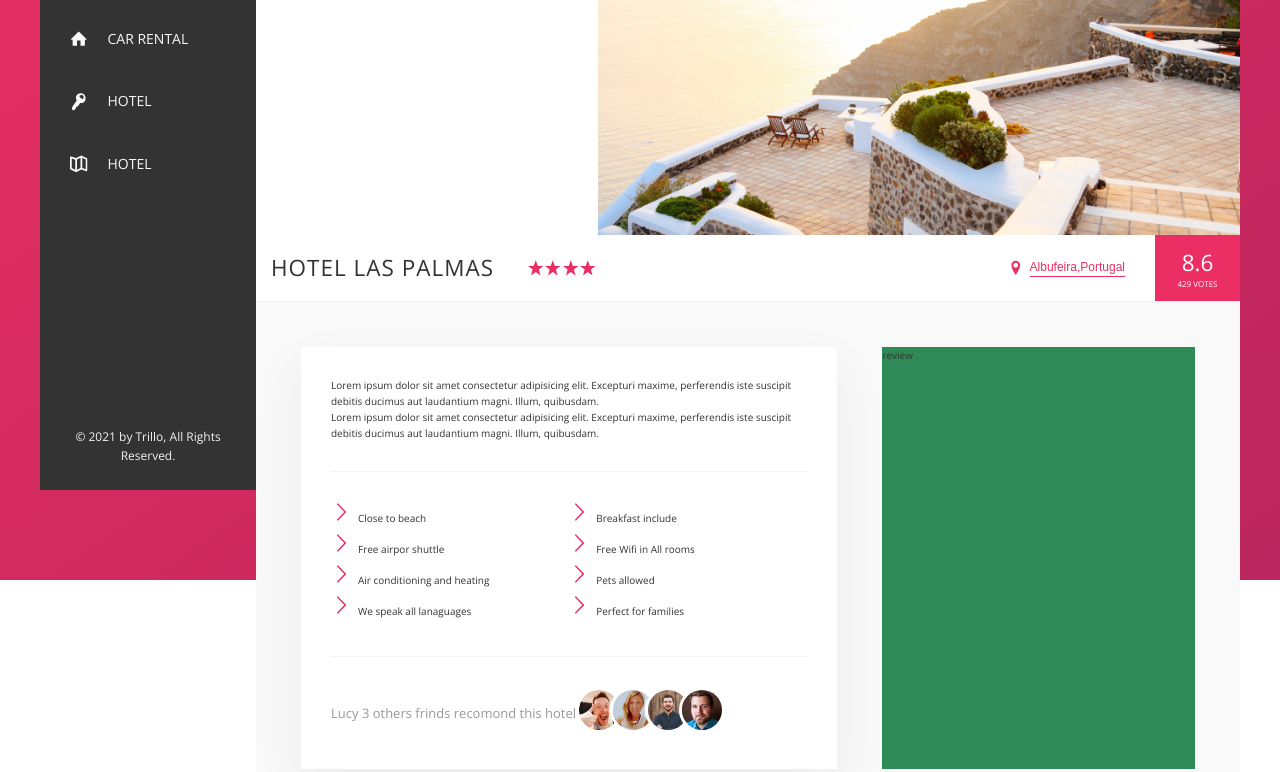
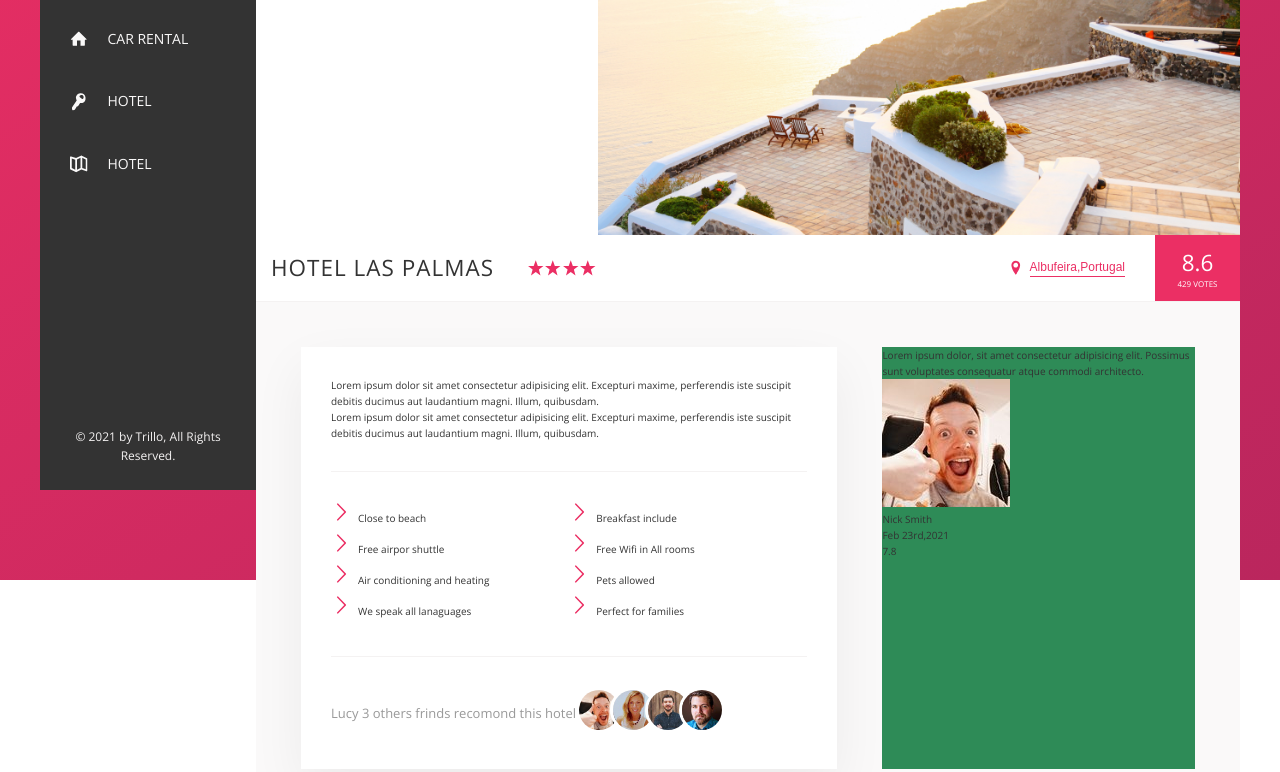
Before and after one commit to sajjadcodes/Trillo, a website: page index.html in a window 1280 px wide. Shown: the part 300-1072 px from the top of the page. Drawn offline with nearby package versions, Linux system fonts and the light colour scheme; files whose address does not match are found by name.

Commit message:
user review structure

```diff
--- a/index.html
+++ b/index.html
@@ -167,7 +167,19 @@
                             </div>
                       </div>
                       <div class="user-reviews">
-                        review
+                       <figure class="review">
+                           <blockquote class="review_text">
+                               Lorem ipsum dolor, sit amet consectetur adipisicing elit. Possimus sunt voluptates consequatur atque commodi architecto.
+                           </blockquote>
+                           <figcaption class="review__user">
+                            <img src="img/user-1.jpg" alt=" user 1 " class="review__photo">
+                            <div class="review__user-box">
+                                <p class="review__user-name">Nick Smith</p>
+                                <p class="review__user-date">Feb 23rd,2021</p>
+                            </div>
+                            <div class="review__rating">7.8</div>
+                           </figcaption>
+                       </figure>
                       </div>
                   </div>
                </main>
```
